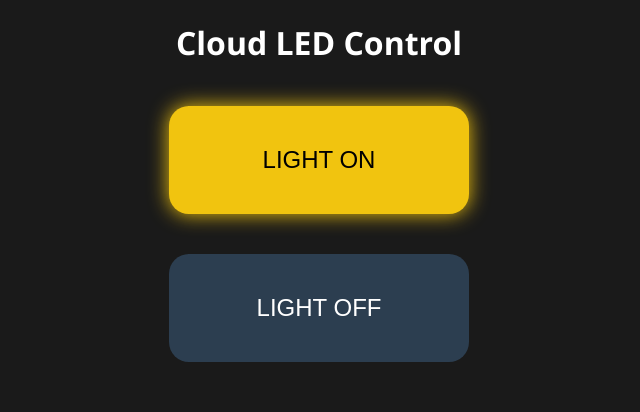
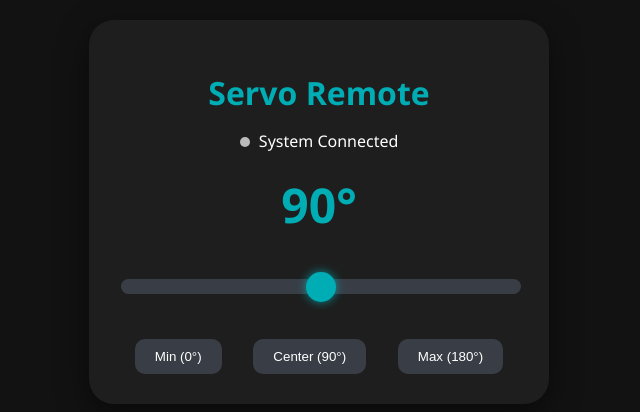
Before and after one commit to bob8o/esp32-control, a plain HTML site: page index.html in a window 1280 px wide. Shown: the whole page, without its empty margins (321-961 px from the left). Drawn offline with Linux system fonts and the light colour scheme; no server answers.

Commit message:
Update index.html

```diff
--- a/index.html
+++ b/index.html
@@ -1,44 +1,146 @@
 <!DOCTYPE html>
-<html>
+<html lang="en">
 <head>
-    <title>ESP32 Global Remote</title>
+    <meta charset="UTF-8">
+    <meta name="viewport" content="width=device-width, initial-scale=1.0">
+    <title>Global Servo Control</title>
     <script src="https://www.gstatic.com/firebasejs/8.10.0/firebase-app.js"></script>
     <script src="https://www.gstatic.com/firebasejs/8.10.0/firebase-database.js"></script>
+
     <style>
-        body { background: #1a1a1a; color: white; text-align: center; font-family: 'Segoe UI', sans-serif; }
-        .btn { padding: 40px; width: 80%; max-width: 300px; font-size: 24px; border-radius: 20px; border: none; margin: 20px; cursor: pointer; transition: 0.3s; }
-        .on { background: #f1c40f; color: black; box-shadow: 0 0 20px #f1c40f; }
-        .off { background: #2c3e50; color: white; }
+        body {
+            background: #121212;
+            color: #ffffff;
+            font-family: 'Segoe UI', Roboto, Helvetica, Arial, sans-serif;
+            text-align: center;
+            margin: 0;
+            padding: 20px;
+        }
+        .container {
+            max-width: 400px;
+            margin: 0 auto;
+            background: #1e1e1e;
+            padding: 30px;
+            border-radius: 25px;
+            box-shadow: 0 10px 30px rgba(0,0,0,0.5);
+        }
+        h1 { color: #00adb5; margin-bottom: 10px; }
+        .status-dot {
+            height: 10px; width: 10px;
+            background-color: #bbb;
+            border-radius: 50%;
+            display: inline-block;
+            margin-right: 5px;
+        }
+        .online { background-color: #00ff00; box-shadow: 0 0 10px #00ff00; }
+
+        /* Slider Styling */
+        .slider-container { margin: 40px 0; }
+        .slider {
+            -webkit-appearance: none;
+            width: 100%;
+            height: 15px;
+            border-radius: 10px;
+            background: #393e46;
+            outline: none;
+            cursor: pointer;
+        }
+        .slider::-webkit-slider-thumb {
+            -webkit-appearance: none;
+            appearance: none;
+            width: 30px;
+            height: 30px;
+            border-radius: 50%;
+            background: #00adb5;
+            cursor: pointer;
+            box-shadow: 0 0 10px rgba(0, 173, 181, 0.8);
+        }
+
+        .angle-display {
+            font-size: 48px;
+            font-weight: bold;
+            color: #00adb5;
+            margin: 20px 0;
+        }
+        .btn-group { display: flex; justify-content: space-around; }
+        button {
+            background: #393e46;
+            color: white;
+            border: none;
+            padding: 10px 20px;
+            border-radius: 10px;
+            cursor: pointer;
+            transition: 0.3s;
+        }
+        button:hover { background: #00adb5; }
     </style>
 </head>
 <body>
-    <h1>Cloud LED Control</h1>
-    <button class="btn on" onclick="setLight(1)">LIGHT ON</button><br>
-    <button class="btn off" onclick="setLight(0)">LIGHT OFF</button>
 
-    <script>
-    // 1. The config MUST have the databaseURL
-    var firebaseConfig = {
-        // Replace 'myesp32control-eabfc' with your actual project ID if different
+<div class="container">
+    <h1>Servo Remote</h1>
+    <p><span id="dot" class="status-dot"></span> System Connected</p>
+
+    <div class="angle-display"><span id="angleText">90</span>°</div>
+
+    <div class="slider-container">
+        <input type="range" min="0" max="180" value="90" class="slider" id="servoSlider">
+    </div>
+
+    <div class="btn-group">
+        <button onclick="updateServo(0)">Min (0°)</button>
+        <button onclick="updateServo(90)">Center (90°)</button>
+        <button onclick="updateServo(180)">Max (180°)</button>
+    </div>
+</div>
+
+<script>
+    // --- 1. YOUR FIREBASE CONFIG ---
+    // Make sure the URL matches exactly what you see in your Firebase Console
+    const firebaseConfig = {
         databaseURL: "https://myesp32control-eabfc-default-rtdb.firebaseio.com/"
     };
 
-    // 2. Initialize Firebase
+    // Initialize Firebase
     firebase.initializeApp(firebaseConfig);
-    var db = firebase.database();
+    const db = firebase.database();
+    const slider = document.getElementById("servoSlider");
+    const angleText = document.getElementById("angleText");
+    const dot = document.getElementById("dot");
 
-    function setLight(val) {
-        console.log("Attempting to set ledStatus to:", val);
+    // --- 2. UPDATE FIREBASE ON SLIDE ---
+    slider.oninput = function() {
+        updateServo(this.value);
+    }
 
-        // Write to the database
+    function updateServo(val) {
+        val = parseInt(val);
+        angleText.innerText = val;
+        slider.value = val;
+
+        // Push the new angle to Firebase
         db.ref('ledStatus').set(val)
           .then(() => {
-              console.log("Firebase Update Successful!");
+              console.log("Syncing: " + val + "°");
+              dot.classList.add("online");
           })
           .catch((error) => {
-              console.error("Firebase Update Failed:", error);
+              console.error("Firebase Error:", error);
+              dot.classList.remove("online");
           });
     }
+
+    // --- 3. LISTEN FOR CHANGES (Real-time Sync) ---
+    // If you change the value in the Firebase console, the website updates too!
+    db.ref('ledStatus').on('value', (snapshot) => {
+        const cloudVal = snapshot.val();
+        if (cloudVal !== null) {
+            slider.value = cloudVal;
+            angleText.innerText = cloudVal;
+            dot.classList.add("online");
+        }
+    });
 </script>
+
 </body>
 </html>
```
